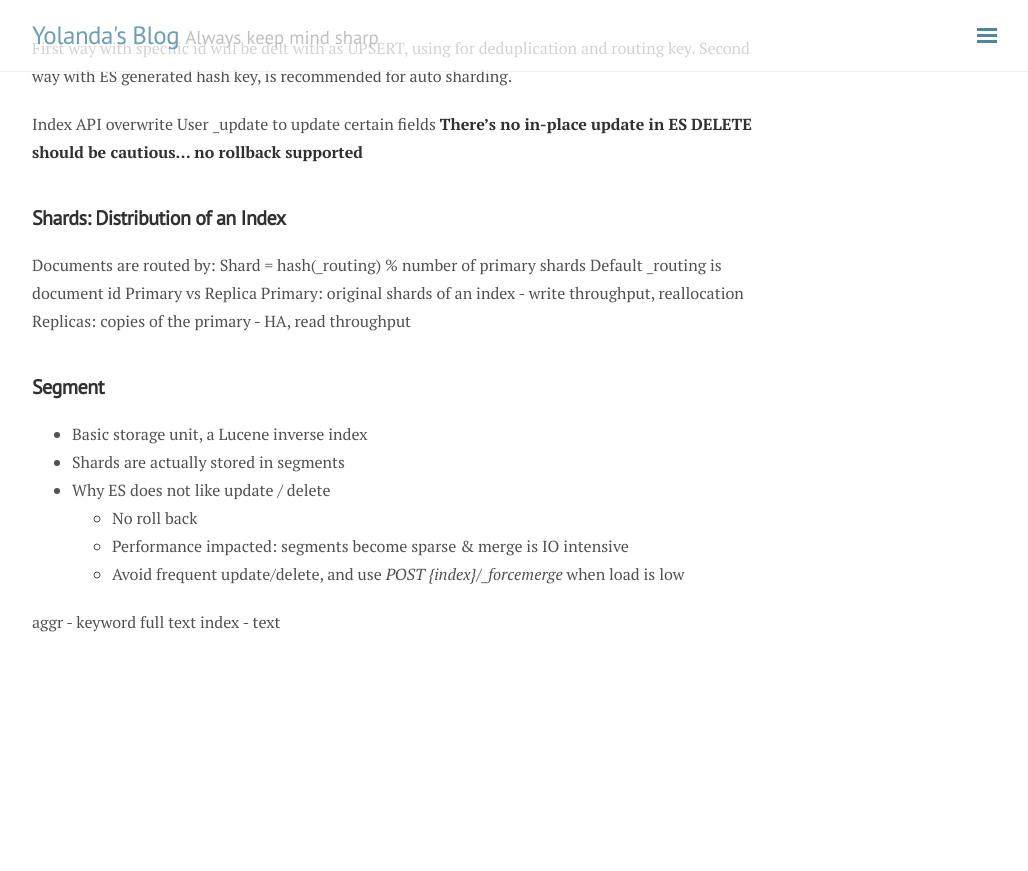
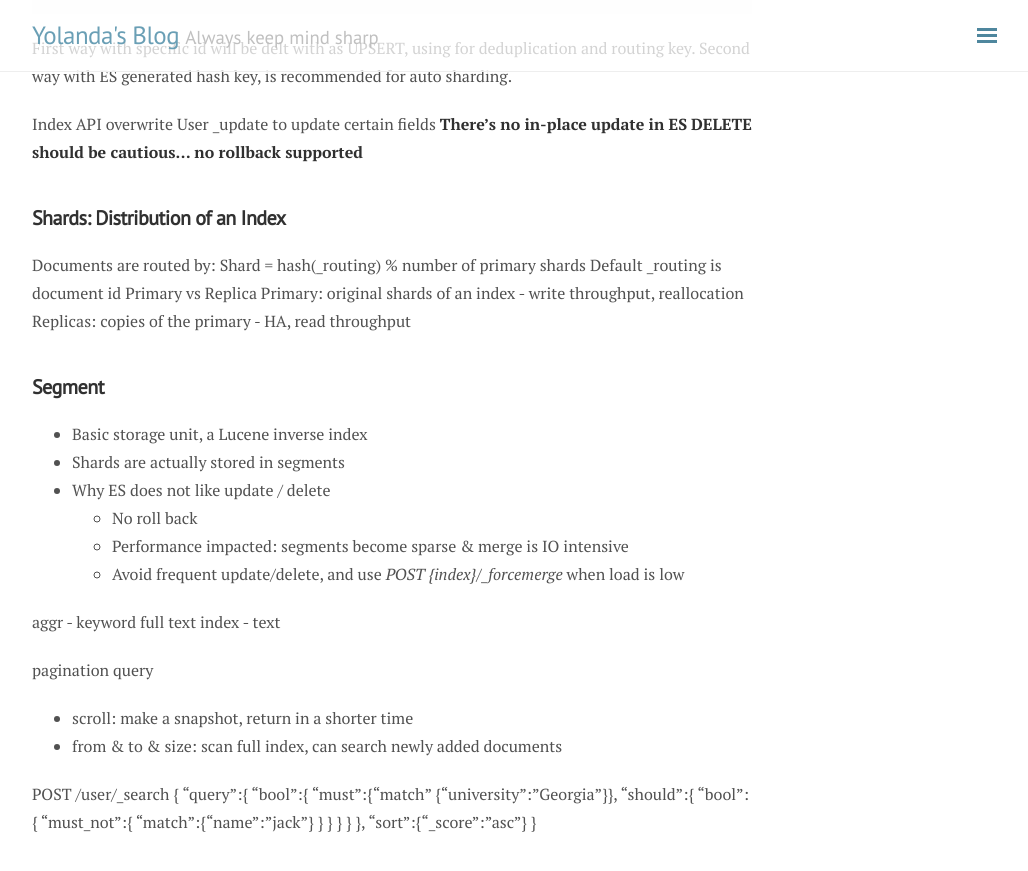
Before and after one commit to YolandaLeo/yolandaleo.github.io, a Jekyll site: the page built from _posts/2019-10-28-ElasticSearchBasics.md, in a window 1280 px wide and 900 px high, scrolled down 1336 px. Shown: the top 871 px of the window, without its empty margins (248-1276 px from the left). Built offline with Jekyll 4.4.1, drawn with Linux system fonts in a browser that asks for light colours; nearby versions of some CDN libraries; before the commit the page ends 2036 px from its top, so only the background shows below that.

```diff
--- a/_posts/2019-10-28-ElasticSearchBasics.md
+++ b/_posts/2019-10-28-ElasticSearchBasics.md
@@ -77,3 +77,26 @@ Replicas: copies of the primary - HA, read throughput
 
 aggr - keyword
 full text index - text
+
+pagination query
+- scroll: make a snapshot, return in a shorter time
+- from & to & size: scan full index, can search newly added documents
+
+
+
+POST /user/_search
+{
+    "query":{
+        "bool":{
+            "must":{"match" {"university":"Georgia"}},
+            "should":{
+                "bool":{
+                    "must_not":{
+                        "match":{"name":"jack"}
+                    }
+                }
+            }
+        }
+    },
+    "sort":{"_score":"asc"}
+}
```
Also changed, not shown: _posts/2019-10-29-Haskell-2.md (added, +90 -0 lines), blog/tags.html (+23 -28 lines).
